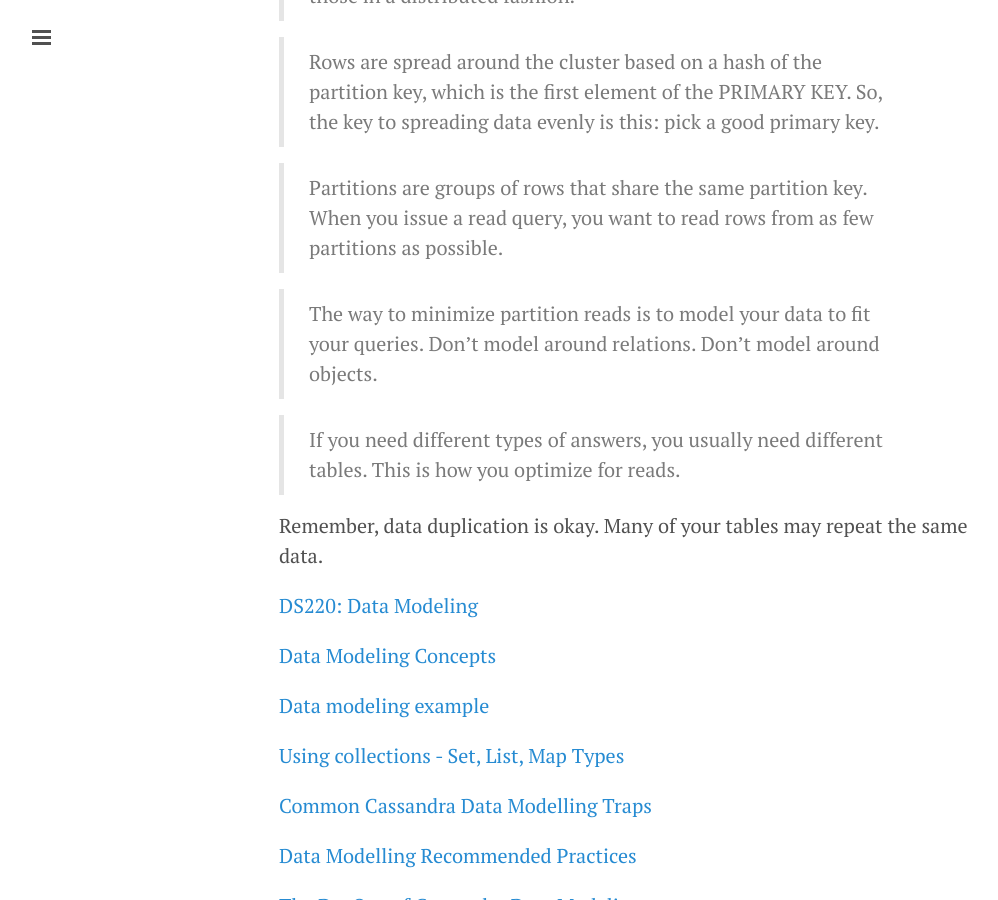
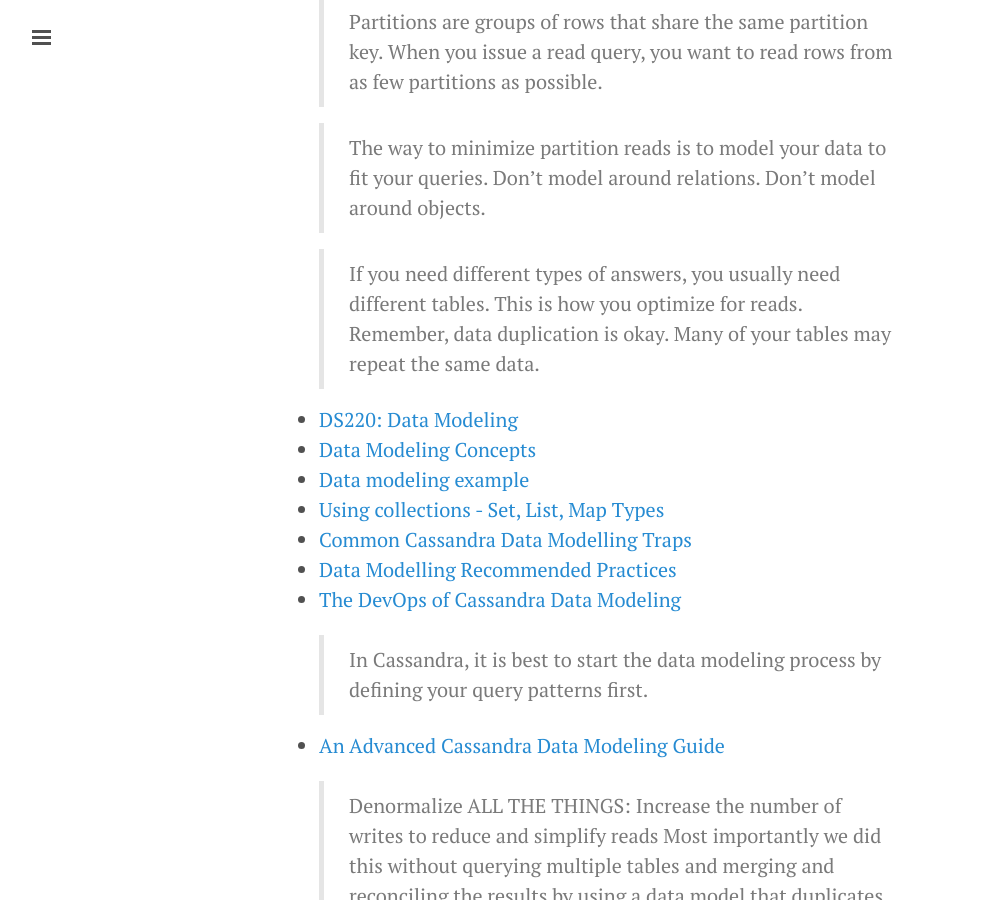
Before and after one commit to ibotdotout/ibotdotout.github.io, a Jekyll site: the page built from _posts/2016-03-24-cassandra.md, in a window 1280 px wide and 900 px high, scrolled down 4033 px. Shown: the whole window, without its empty margins (1-999 px from the left). Built offline with Jekyll 4.4.1, drawn with Linux system fonts in a browser that asks for light colours; nearby versions of some CDN libraries; Markdown is read by kramdown in place of the engine named in the settings; comment, search, counter and statistics services are not loaded; some of the changed text lies outside the part shown.

Commit message:
Clean cassandra

```diff
--- a/_posts/2016-03-24-cassandra.md
+++ b/_posts/2016-03-24-cassandra.md
@@ -11,7 +11,7 @@ update_date: 2016-03-24
 
 # Intro
 
-[Introduction to Apache Cassandra](http://www.datastax.com/wp-content/uploads/2012/08/WP-IntrotoCassandra.pdf)
+* [Introduction to Apache Cassandra](http://www.datastax.com/wp-content/uploads/2012/08/WP-IntrotoCassandra.pdf)
 
   > Cassandra has a peer-to-peer distributed architecture that is much more elegant, and easy to set up and maintain.
   > In Cassandra, all nodes are the same; there is no concept of a master node, with all nodes communicating with each other via a gossip protocol.
@@ -31,142 +31,104 @@ update_date: 2016-03-24
 
 <!-- more -->
 
-[Cassandra vs MongoDB](http://exponential.io/blog/2015/01/22/cassandra-vs-mongodb/)
-
-[System Properties Comparison Cassandra vs. MongoDB](http://db-engines.com/en/system/Cassandra%3BMongoDB)
-
-[Face Off: MongoDB Vs HBase Vs Cassandra](http://www.edureka.co/blog/mongodb-vs-hbase-vs-cassandra/)
-
-[A Real Comparison Of NoSQL Databases HBase, Cassandra & MongoDB](https://www.linkedin.com/pulse/real-comparison-nosql-databases-hbase-cassandra-mongodb-sahu)
-
-
-[MongoDB. This is not the database you are looking for.](http://patrickmcfadin.com/2014/02/11/mongodb-this-is-not-the-database-you-are-looking-for/)
-
-[DataStax Cassandra Tutorials - Apache Cassandra Overview](https://www.youtube.com/watch?v=5qEoEAfAer8)
-
-[A Brief Introduction to Apache Cassandra](https://academy.datastax.com/demos/brief-introduction-apache-cassandra)
-
-[Real data models of silicon valley](http://www.slideshare.net/patrickmcfadin/real-data-models-of-silicon-valley)
-
-[Migrate a Relational Database Structure into a NoSQL Cassandra Structure (Part I)](http://www.divconq.com/2010/migrate-a-relational-database-structure-into-a-nosql-cassandra-structure-part-i/)
-
-[Migrate a Relational Database into Cassandra (Part II – Northwind Planning)](http://www.divconq.com/2010/migrate-a-relational-database-structure-into-a-nosql-cassandra-structure-part-ii-northwind-planning/)
+* [Cassandra vs MongoDB](http://exponential.io/blog/2015/01/22/cassandra-vs-mongodb/)
+* [System Properties Comparison Cassandra vs. MongoDB](http://db-engines.com/en/system/Cassandra%3BMongoDB)
+* [Face Off: MongoDB Vs HBase Vs Cassandra](http://www.edureka.co/blog/mongodb-vs-hbase-vs-cassandra/)
+* [A Real Comparison Of NoSQL Databases HBase, Cassandra & MongoDB](https://www.linkedin.com/pulse/real-comparison-nosql-databases-hbase-cassandra-mongodb-sahu)
+* [MongoDB. This is not the database you are looking for.](http://patrickmcfadin.com/2014/02/11/mongodb-this-is-not-the-database-you-are-looking-for/)
+* [DataStax Cassandra Tutorials - Apache Cassandra Overview](https://www.youtube.com/watch?v=5qEoEAfAer8)
+* [A Brief Introduction to Apache Cassandra](https://academy.datastax.com/demos/brief-introduction-apache-cassandra)
+* [Real data models of silicon valley](http://www.slideshare.net/patrickmcfadin/real-data-models-of-silicon-valley)
+* [Migrate a Relational Database Structure into a NoSQL Cassandra Structure (Part I)](http://www.divconq.com/2010/migrate-a-relational-database-structure-into-a-nosql-cassandra-structure-part-i/)
+* [Migrate a Relational Database into Cassandra (Part II – Northwind Planning)](http://www.divconq.com/2010/migrate-a-relational-database-structure-into-a-nosql-cassandra-structure-part-ii-northwind-planning/)
 
   > In a relational database setting I can often simply normalize away and worry about which table I need to focus my indexing efforts on later when I’m working in the application.  However, in NoSQL, non-relational database design, we often need to decide up front which entity most queries will be interested in and build everything else around that entity.
 
   > So…will it be “order” or “product”?  Today I’ll decide that the key entity in this database is “order” – customers will be hitting this on a daily, per transaction basis whereas I can probably run my product reports offline.
 
-[SoundCloud’s Activity Feed and Real-Time Stats Powered by Apache Cassandra](http://www.planetcassandra.org/blog/soundcloud-activity-feed-and-real-time-stats-powered-by-apache-cassandra/)
-
-[Spotify scales to the top of the charts with Apache Cassandra at 40k requests/second](http://www.planetcassandra.org/blog/interview/spotify-scales-to-the-top-of-the-charts-with-apache-cassandra-at-40k-requestssecond/)
-
-[C* Summit EU 2013: Playlists at Spotify - Using Cassandra to Store Version Controlled Objects](https://www.youtube.com/watch?v=NQXxKzfv7Zo) - [Slide](http://www.slideshare.net/planetcassandra/c-summit-eu-2013-playlists-at-spotify-using-cassandra-to-store-version-controlled-objects)
-
-[Big Data Platforms: How To Migrate From Relational Databases to NoSQL](http://www.information-management.com/news/big-data-analytics/Relational-Database-Big-Data-Migration-Guide-10026758-1.html)
-
-[Apache Cassandra - O'Reilly - Video Training](https://www.youtube.com/playlist?list=PLtNErhYMkHnF2LleKggnFhNcF4t37iDCZ)
-
-[Migration Best Practices: From RDBMS to Cassandra without a Hitch](http://www.slideshare.net/planetcassandra/migration-best-practices-from-rdbms-to-cassandra-without-a-hitch)
+* [SoundCloud’s Activity Feed and Real-Time Stats Powered by Apache Cassandra](http://www.planetcassandra.org/blog/soundcloud-activity-feed-and-real-time-stats-powered-by-apache-cassandra/)
+* [Spotify scales to the top of the charts with Apache Cassandra at 40k requests/second](http://www.planetcassandra.org/blog/interview/spotify-scales-to-the-top-of-the-charts-with-apache-cassandra-at-40k-requestssecond/)
+* [C* Summit EU 2013: Playlists at Spotify - Using Cassandra to Store Version Controlled Objects](https://www.youtube.com/watch?v=NQXxKzfv7Zo) - [Slide](http://www.slideshare.net/planetcassandra/c-summit-eu-2013-playlists-at-spotify-using-cassandra-to-store-version-controlled-objects)
+* [Big Data Platforms: How To Migrate From Relational Databases to NoSQL](http://www.information-management.com/news/big-data-analytics/Relational-Database-Big-Data-Migration-Guide-10026758-1.html)
+* [Apache Cassandra - O'Reilly - Video Training](https://www.youtube.com/playlist?list=PLtNErhYMkHnF2LleKggnFhNcF4t37iDCZ)
+* [Migration Best Practices: From RDBMS to Cassandra without a Hitch](http://www.slideshare.net/planetcassandra/migration-best-practices-from-rdbms-to-cassandra-without-a-hitch)
 
 # Data Model
 
-[Cassandra FAQ: Can I Start With a Single Node?](http://www.planetcassandra.org/blog/cassandra-faq-can-i-start-with-a-single-node/)
+* [Cassandra FAQ: Can I Start With a Single Node?](http://www.planetcassandra.org/blog/cassandra-faq-can-i-start-with-a-single-node/)
+* [Data Density! Destroyer of Scalability](https://lostechies.com/ryansvihla/2015/09/17/data-density-destroyer-of-scalability/)
+* [Cassandra From a Relational World](https://medium.com/@mustwin/cassandra-from-a-relational-world-7bbdb0a9f1d#.217xii10w)
 
-[Data Density! Destroyer of Scalability](https://lostechies.com/ryansvihla/2015/09/17/data-density-destroyer-of-scalability/)
+  > When you are designing the schema for your relational database, the primary thought on your mind is “What’s the best way to store this data?”. But with Cassandra, your dominant concern should be “How am I going to query this data?”
 
-[Cassandra From a Relational World](https://medium.com/@mustwin/cassandra-from-a-relational-world-7bbdb0a9f1d#.217xii10w)
+* [DataModel - Introduction](https://wiki.apache.org/cassandra/DataModel)
+* [Cassandra - Data Model](http://www.tutorialspoint.com/cassandra/cassandra_data_model.htm)
+* [Modeling data with Cassandra: what CQL hides away from you](http://www.ipponusa.com/blog/modeling-data-with-cassandra-what-cql-hides-away-from-you/)
+* [Basic Rules of Cassandra Data Modeling](http://www.datastax.com/dev/blog/basic-rules-of-cassandra-data-modeling)
 
-> When you are designing the schema for your relational database, the primary thought on your mind is “What’s the best way to store this data?”. But with Cassandra, your dominant concern should be “How am I going to query this data?”
+  > Developers coming from a relational background usually carry over rules about relational modeling and try to apply them to Cassandra. To avoid wasting time on rules that don’t really matter with Cassandra
 
-[DataModel - Introduction](https://wiki.apache.org/cassandra/DataModel)
+  > Writes in Cassandra aren’t free, but they’re awfully cheap. Cassandra is optimized for high write throughput, and almost all writes are equally efficient [1]. If you can perform extra writes to improve the efficiency of your read queries, it’s almost always a good tradeoff.
 
-[Cassandra - Data Model](http://www.tutorialspoint.com/cassandra/cassandra_data_model.htm)
+  > Denormalization and duplication of data is a fact of life with Cassandra. Don’t be afraid of it. Disk space is generally the cheapest resource (compared to CPU, memory, disk IOPs, or network), and Cassandra is architected around that fact.
 
-[Modeling data with Cassandra: what CQL hides away from you](http://www.ipponusa.com/blog/modeling-data-with-cassandra-what-cql-hides-away-from-you/)
+  >  Cassandra doesn’t have JOINs, and you don’t really want to use those in a distributed fashion.
 
-[Basic Rules of Cassandra Data Modeling](http://www.datastax.com/dev/blog/basic-rules-of-cassandra-data-modeling)
+  >  Rows are spread around the cluster based on a hash of the partition key, which is the first element of the PRIMARY KEY. So, the key to spreading data evenly is this: pick a good primary key.
 
-> Developers coming from a relational background usually carry over rules about relational modeling and try to apply them to Cassandra. To avoid wasting time on rules that don’t really matter with Cassandra
+  > Partitions are groups of rows that share the same partition key. When you issue a read query, you want to read rows from as few partitions as possible.
 
-> Writes in Cassandra aren’t free, but they’re awfully cheap. Cassandra is optimized for high write throughput, and almost all writes are equally efficient [1]. If you can perform extra writes to improve the efficiency of your read queries, it’s almost always a good tradeoff.
+  > The way to minimize partition reads is to model your data to fit your queries. Don’t model around relations. Don’t model around objects.
 
-> Denormalization and duplication of data is a fact of life with Cassandra. Don’t be afraid of it. Disk space is generally the cheapest resource (compared to CPU, memory, disk IOPs, or network), and Cassandra is architected around that fact.
+  > If you need different types of answers, you usually need different tables. This is how you optimize for reads.  Remember, data duplication is okay. Many of your tables may repeat the same data.
 
->  Cassandra doesn’t have JOINs, and you don’t really want to use those in a distributed fashion.
+* [DS220: Data Modeling](https://academy.datastax.com/courses/ds220-data-modeling)
+* [Data Modeling Concepts](http://docs.datastax.com/en/cql/3.1/cql/ddl/dataModelingApproach.html)
+* [Data modeling example](http://docs.datastax.com/en/cql/3.1/cql/ddl/ddl_intro_c.html)
+* [Using collections - Set, List, Map Types](http://docs.datastax.com/en/cql/3.1/cql/cql_using/use_collections_c.html)
+* [Common Cassandra Data Modelling Traps](https://www.instaclustr.com/blog/2015/08/03/common-cassandra-data-modelling-traps/)
+* [Data Modelling Recommended Practices](https://support.instaclustr.com/hc/en-us/articles/207071957)
+* [The DevOps of Cassandra Data Modeling](http://www.seastar.io/blog/the-devops-of-cassandra-data-modeling/)
 
->  Rows are spread around the cluster based on a hash of the partition key, which is the first element of the PRIMARY KEY. So, the key to spreading data evenly is this: pick a good primary key.
+  > In Cassandra, it is best to start the data modeling process by defining your query patterns first.
 
-> Partitions are groups of rows that share the same partition key. When you issue a read query, you want to read rows from as few partitions as possible.
+* [An Advanced Cassandra Data Modeling Guide](https://www.hakkalabs.co/articles/cassandra-data-modeling-guide)
 
-> The way to minimize partition reads is to model your data to fit your queries. Don’t model around relations. Don’t model around objects.
+  > Denormalize ALL THE THINGS: Increase the number of writes to reduce and simplify reads
+  > Most importantly we did this without querying multiple tables and merging and reconciling the results by using a data model that duplicates data and writes our host information in a de-normalized manner contrary to the original highly relational MySQL data model.
 
-> If you need different types of answers, you usually need different tables. This is how you optimize for reads.
+* [Cassandra Data Modeling Best Practices by eBay ,  Slide](http://www.slideshare.net/jaykumarpatel/cassandra-data-modeling-best-practices)
+* [Cassandra Data Modeling Best Practices by eBay, Part 1](http://www.ebaytechblog.com/2012/07/16/cassandra-data-modeling-best-practices-part-1/)
+* [Cassandra Data Modeling Best Practices by eBay, Part 2](http://www.ebaytechblog.com/2012/08/14/cassandra-data-modeling-best-practices-part-2/)
+* [Advanced data modeling with apache cassandra](http://www.slideshare.net/patrickmcfadin/advanced-data-modeling-with-apache-cassandra)
 
-Remember, data duplication is okay. Many of your tables may repeat the same data.
+  > Data Modeling Step:
+  > 1. Conceptual Data Model (ER Diagram?)
+  > 2. Application Query Workflow
+  > 3. Logical Data Model (Combine 1 & 2)
+  > 4. Physical Data Model (3 with Data Type)
 
-[DS220: Data Modeling](https://academy.datastax.com/courses/ds220-data-modeling)
+* [Cassandra By Example: Data Modelling with CQL3](http://www.slideshare.net/jericevans/cassandra-by-example-data-modelling-with-cql3) - [Twissandra - Twitter + Cassandra](https://github.com/twissandra/twissandra/)
+* [Cassandra Data Modeling - Practical Considerations @ Netflix](http://www.slideshare.net/nkorla1share/cass-summit-3)
+* [The most important thing to know in Cassandra data modeling: The primary key](http://www.planetcassandra.org/blog/the-most-important-thing-to-know-in-cassandra-data-modeling-the-primary-key/)
+* [The importance of single-partition operations in Cassandra](http://www.planetcassandra.org/blog/the-importance-of-single-partition-operations-in-cassandra/)
+* [Transitioning from MySQL to Cassandra at Chaordic](http://www.planetcassandra.org/blog/transitioning-from-mysql-to-cassandra-at-chaordic-2/)
+* [Static columns in Cassandra and their benefits](https://blogs.infosupport.com/static-columns-in-cassandra-and-their-benefits/)
+* [Understanding Deletes](https://medium.com/@foundev/domain-modeling-around-deletes-1cc9b6da0d24#.6k2dnj3nj)
+* [Learn Cassandra - GitBook](https://www.gitbook.com/book/teddyma/learncassandra/details)
+* [Data Modeling for Scale with Cassandra](https://lostechies.com/ryansvihla/2014/04/17/100/)
+* [Cassandra: Batch loading without the Batch keyword](https://medium.com/@foundev/cassandra-batch-loading-without-the-batch-keyword-40f00e35e23e#.at85ikylw)
+* [Playlist tutorial](https://docs.datastax.com/en/playlist/doc/java/playlistPreface.html)
+* [Eventually Consistent - Revisited](http://www.allthingsdistributed.com/2008/12/eventually_consistent.html)
 
-[Data Modeling Concepts](http://docs.datastax.com/en/cql/3.1/cql/ddl/dataModelingApproach.html)
+  > the CAP theorem, which states that of three properties of shared-data systems—data consistency, system availability, and tolerance to network partition—only two can be achieved at any given time.
 
-[Data modeling example](http://docs.datastax.com/en/cql/3.1/cql/ddl/ddl_intro_c.html)
+  > An important observation is that in larger distributed-scale systems, network partitions are a given; therefore, consistency and availability cannot be achieved at the same time. This means that there are two choices on what to drop: relaxing consistency will allow the system to remain highly available under the partitionable conditions, whereas making consistency a priority means that under certain conditions the system will not be available.
 
-[Using collections - Set, List, Map Types](http://docs.datastax.com/en/cql/3.1/cql/cql_using/use_collections_c.html)
-
-[Common Cassandra Data Modelling Traps](https://www.instaclustr.com/blog/2015/08/03/common-cassandra-data-modelling-traps/)
-
-[Data Modelling Recommended Practices](https://support.instaclustr.com/hc/en-us/articles/207071957)
-
-[The DevOps of Cassandra Data Modeling](http://www.seastar.io/blog/the-devops-of-cassandra-data-modeling/)
-> In Cassandra, it is best to start the data modeling process by defining your query patterns first.
-
-[An Advanced Cassandra Data Modeling Guide](https://www.hakkalabs.co/articles/cassandra-data-modeling-guide)
-> Denormalize ALL THE THINGS: Increase the number of writes to reduce and simplify reads
-> Most importantly we did this without querying multiple tables and merging and reconciling the results by using a data model that duplicates data and writes our host information in a de-normalized manner contrary to the original highly relational MySQL data model.
-
-[Cassandra Data Modeling Best Practices by eBay ,  Slide](http://www.slideshare.net/jaykumarpatel/cassandra-data-modeling-best-practices)
-[Cassandra Data Modeling Best Practices by eBay, Part 1](http://www.ebaytechblog.com/2012/07/16/cassandra-data-modeling-best-practices-part-1/)
-[Cassandra Data Modeling Best Practices by eBay, Part 2](http://www.ebaytechblog.com/2012/08/14/cassandra-data-modeling-best-practices-part-2/)
-
-[Advanced data modeling with apache cassandra](http://www.slideshare.net/patrickmcfadin/advanced-data-modeling-with-apache-cassandra)
-Data Modeling Step:
-1. Conceptual Data Model (ER Diagram?)
-2. Application Query Workflow
-3. Logical Data Model (Combine 1 & 2)
-4. Physical Data Model (3 with Data Type)
-
-[Cassandra By Example: Data Modelling with CQL3](http://www.slideshare.net/jericevans/cassandra-by-example-data-modelling-with-cql3) - [Twissandra - Twitter + Cassandra](https://github.com/twissandra/twissandra/)
-
-[Cassandra Data Modeling - Practical Considerations @ Netflix](http://www.slideshare.net/nkorla1share/cass-summit-3)
-
-[The most important thing to know in Cassandra data modeling: The primary key](http://www.planetcassandra.org/blog/the-most-important-thing-to-know-in-cassandra-data-modeling-the-primary-key/)
-
-[The importance of single-partition operations in Cassandra](http://www.planetcassandra.org/blog/the-importance-of-single-partition-operations-in-cassandra/)
-
-[Transitioning from MySQL to Cassandra at Chaordic](http://www.planetcassandra.org/blog/transitioning-from-mysql-to-cassandra-at-chaordic-2/)
-
-[Static columns in Cassandra and their benefits](https://blogs.infosupport.com/static-columns-in-cassandra-and-their-benefits/)
-
-[Understanding Deletes](https://medium.com/@foundev/domain-modeling-around-deletes-1cc9b6da0d24#.6k2dnj3nj)
-
-[Learn Cassandra - GitBook](https://www.gitbook.com/book/teddyma/learncassandra/details)
-
-[Data Modeling for Scale with Cassandra](https://lostechies.com/ryansvihla/2014/04/17/100/)
-
-[Cassandra: Batch loading without the Batch keyword](https://medium.com/@foundev/cassandra-batch-loading-without-the-batch-keyword-40f00e35e23e#.at85ikylw)
-
-[Playlist tutorial](https://docs.datastax.com/en/playlist/doc/java/playlistPreface.html)
-
-[Eventually Consistent - Revisited](http://www.allthingsdistributed.com/2008/12/eventually_consistent.html)
-
-> the CAP theorem, which states that of three properties of shared-data systems—data consistency, system availability, and tolerance to network partition—only two can be achieved at any given time.
-
-> An important observation is that in larger distributed-scale systems, network partitions are a given; therefore, consistency and availability cannot be achieved at the same time. This means that there are two choices on what to drop: relaxing consistency will allow the system to remain highly available under the partitionable conditions, whereas making consistency a priority means that under certain conditions the system will not be available.
-
-[Cassandra Query Patterns: Not using the “in” query for multiple partitions.]
-(https://lostechies.com/ryansvihla/2014/09/22/cassandra-query-patterns-not-using-the-in-query-for-multiple-partitions/)
+* [Cassandra Query Patterns: Not using the “in” query for multiple partitions.](https://lostechies.com/ryansvihla/2014/09/22/cassandra-query-patterns-not-using-the-in-query-for-multiple-partitions/)
 
 # Driver
 
-[nodejs-driver - DataStax Node.js Driver for Apache Cassandra](https://github.com/datastax/nodejs-driver)
-[Getting Started with Apache Cassandra and Node.js](https://academy.datastax.com/demos/getting-started-apache-cassandra-and-nodejs)
-[nodejs-driver - Getting started](http://datastax.github.io/nodejs-driver/getting-started)
+* [nodejs-driver - DataStax Node.js Driver for Apache Cassandra](https://github.com/datastax/nodejs-driver)
+* [Getting Started with Apache Cassandra and Node.js](https://academy.datastax.com/demos/getting-started-apache-cassandra-and-nodejs)
+* [nodejs-driver - Getting started](http://datastax.github.io/nodejs-driver/getting-started)
```
